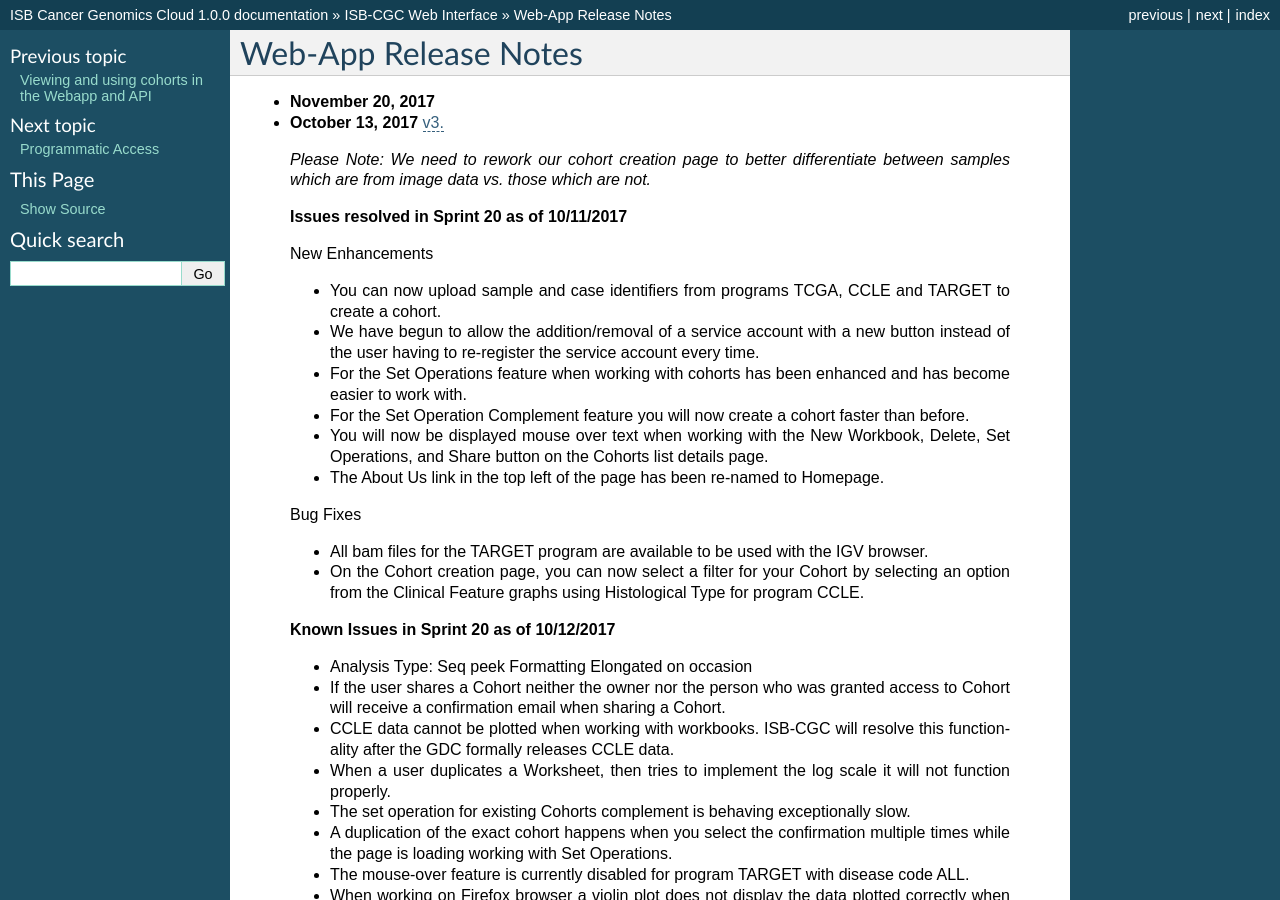
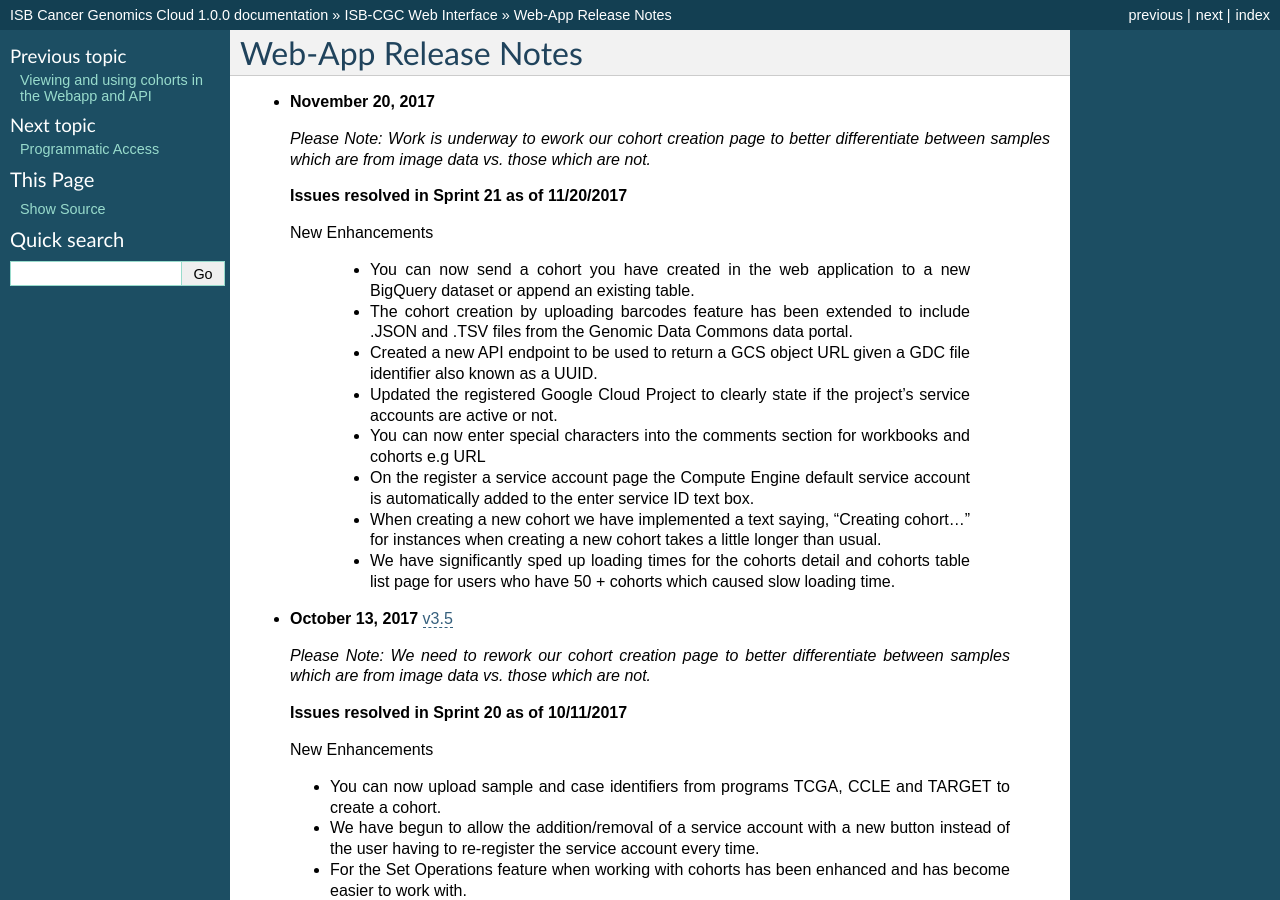
Before and after one commit to isb-cgc/readthedocs, a Sphinx documentation site: the page built from docs/source/sections/webapp/releases.rst, in a window 1280 px wide and 900 px high. Built offline with Sphinx 7.4.7, drawn with Linux system fonts in a browser that asks for light colours; pages that are not in the unit, such as notebooks, are missing from menus.

Commit message:
S21 added new enhancements section

```diff
--- a/docs/source/sections/webapp/releases.rst
+++ b/docs/source/sections/webapp/releases.rst
@@ -6,9 +6,23 @@ Web-App Release Notes
 
 * **November 20, 2017**
 
+  *Please Note: Work is underway to ework our cohort creation page to better differentiate between samples which are from image data vs. those which are not.*
+
+ **Issues resolved in Sprint 21 as of 11/20/2017**
+
+ New Enhancements
+
+  - You can now send a cohort you have created in the web application to a new BigQuery dataset or append an existing table.
+  - The cohort creation by uploading barcodes feature has been extended to include .JSON and .TSV files from the Genomic Data Commons data portal.
+  - Created a new API endpoint to be used to return a GCS object URL given a GDC file identifier also known as a UUID.
+  - Updated the registered Google Cloud Project to clearly state if the project’s service accounts are active or not.
+  - You can now enter special characters into the comments section for workbooks and cohorts e.g URL
+  - On the register a service account page the Compute Engine default service account is automatically added to the enter service ID text box.
+  - When creating a new cohort we have implemented a text saying, “Creating cohort...” for instances when creating a new cohort takes a little longer than usual.
+  -  We have significantly sped up loading times for the cohorts detail and cohorts table list page for users who have 50 + cohorts which caused slow loading time.
 
 
-* **October 13, 2017** `v3. <https://github.com/isb-cgc/ISB-CGC-Webapp/releases/tag/3.5>`_
+* **October 13, 2017** `v3.5 <https://github.com/isb-cgc/ISB-CGC-Webapp/releases/tag/3.5>`_
 
  *Please Note: We need to rework our cohort creation page to better differentiate between samples which are from image data vs. those which are not.*
 
```
